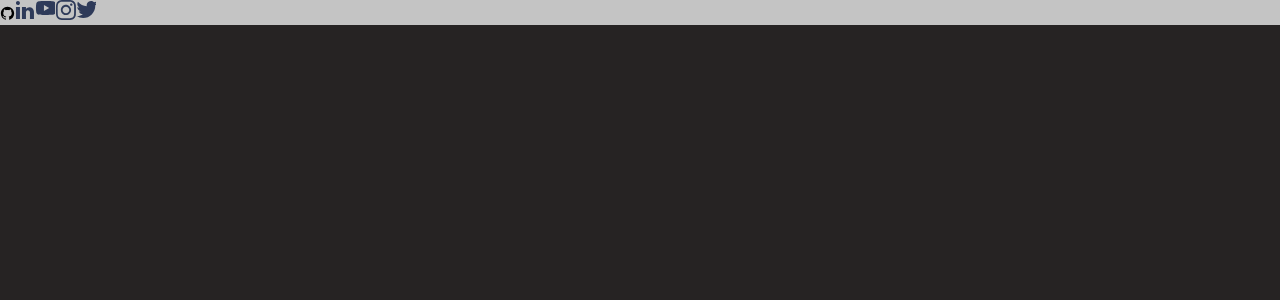
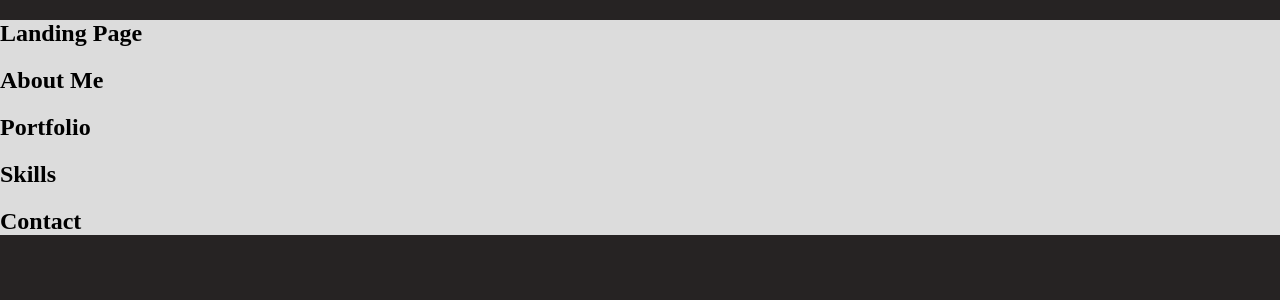
Before and after one commit to PedroSMarcal/Mkt_Portfolio, a React (Vite) app in the folder FrontEnd/frontReact/: page / in a window 1280 px wide. Shown: the top 300 px of the page. Built offline with nearby package versions, Linux system fonts and the light colour scheme.

Commit message:
Add HTML Menu

```diff
--- a/FrontEnd/frontReact/src/components/PageElements/NavMenu/index.tsx
+++ b/FrontEnd/frontReact/src/components/PageElements/NavMenu/index.tsx
@@ -1,4 +1,13 @@
-export default function (){
+export default function NavBar(){
+    return (
+        <nav>
+            <h2>Landing Page</h2>
+            <h2>About Me</h2>
+            <h2>Portfolio</h2>
+            <h2>Skills</h2>
+            <h2>Contact</h2>
+        </nav>
+    )
 
 }
 
--- a/FrontEnd/frontReact/src/components/PageElements/NavMenu/styled.ts
+++ b/FrontEnd/frontReact/src/components/PageElements/NavMenu/styled.ts
@@ -1 +1,5 @@
-import { styled } from "@stitches/react";
+import { createStitches } from "@stitches/core";
+
+export const { css } = createStitches({
+
+})
--- a/FrontEnd/frontReact/src/pages/PageLand/index.tsx
+++ b/FrontEnd/frontReact/src/pages/PageLand/index.tsx
@@ -1,11 +1,12 @@
 import FooterMenu from '../../components/PageElements/FooterMenu'
+import NavBar from '../../components/PageElements/NavMenu'
 import { Container } from './styled'
 
 export default function PageLand(){
     return (
         <Container>
-
-            <FooterMenu />
+            <NavBar />
+            {/* <FooterMenu /> */}
         </Container>
     )
 
```
